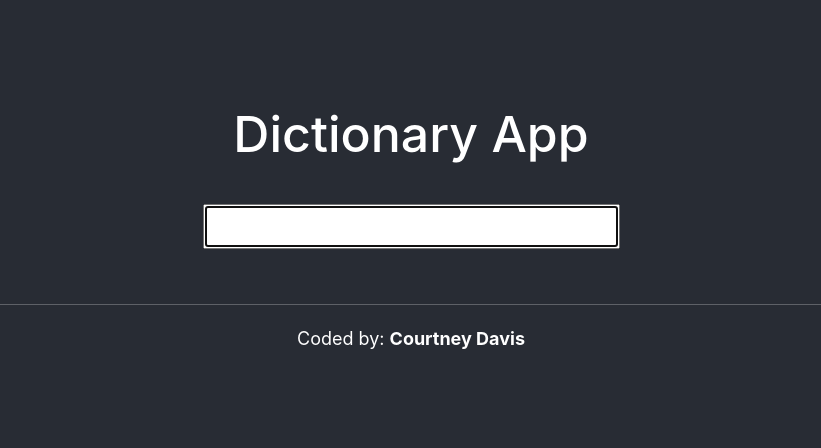
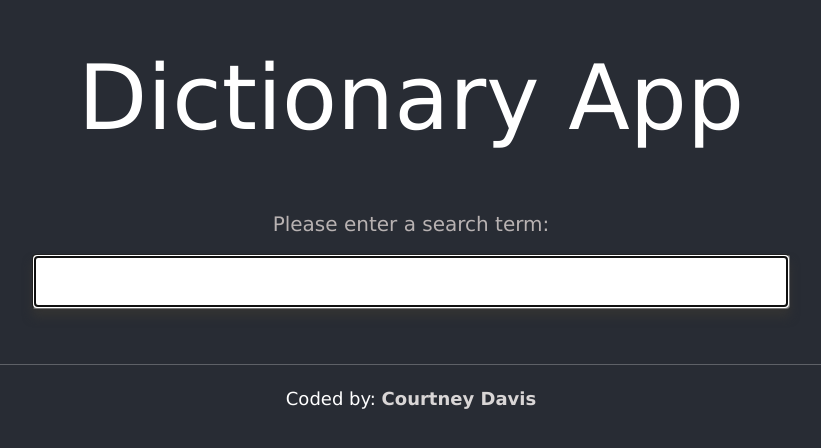
Before and after one commit to cdavis1809/react-dictionary-app, a React (Create React App) app: page / in a window 1280 px wide. Shown: the part 192-640 px from the top of the page, without its empty margins (229-1050 px from the left). Built offline with nearby package versions, Linux system fonts and the light colour scheme.

Commit message:
updated styling

```diff
--- a/src/App.css
+++ b/src/App.css
@@ -8,13 +8,18 @@
   justify-content: center;
   font-size: calc(10px + 2vmin);
   color: white;
+  font-family: "Lucida Sans", "Lucida Sans Regular", "Lucida Grande",
+    "Lucida Sans Unicode", Geneva, Verdana, sans-serif;
 }
 .author {
   font-weight: bold;
 }
 a {
   text-decoration: none;
-  color: white;
+  color: rgb(217, 214, 214);
+}
+a:hover {
+  color: rgb(47, 211, 156);
 }
 footer {
   margin-top: 20px;
--- a/src/App.js
+++ b/src/App.js
@@ -12,7 +12,11 @@ export default function App() {
         <footer>
           Coded by:{" "}
           <span className="author">
-            <a href="https://github.com/cdavis1809/react-dictionary-app">
+            <a
+              href="https://github.com/cdavis1809/react-dictionary-app"
+              target="_blank"
+              rel="noreferrer"
+            >
               Courtney Davis
             </a>
           </span>
--- a/src/Dictionary.css
+++ b/src/Dictionary.css
@@ -3,7 +3,20 @@ form {
   margin: 0 auto;
 }
 h1 {
-  margin-bottom: 40px;
+  margin-bottom: 60px;
   margin-top: 40px;
-  font-size: 50px;
+  font-size: 90px;
+  font-family: "Lucida Sans", "Lucida Sans Regular", "Lucida Grande",
+    "Lucida Sans Unicode", Geneva, Verdana, sans-serif;
 }
+h5 {
+  color: rgb(184, 178, 178);
+}
+input {
+  border-radius: 4px;
+  box-shadow: 0 8px 10px;
+  width: 80%;
+  padding: 6px;
+  color: #333;
+  margin-top: 10px;
+}
--- a/src/Dictionary.js
+++ b/src/Dictionary.js
@@ -9,6 +9,7 @@ export default function Dictionary() {
 
   function handleResponse(response) {
     setResults(response.data);
+    console.log(response.data);
   }
   function search(event) {
     event.preventDefault();
@@ -23,6 +24,7 @@ export default function Dictionary() {
   return (
     <div className="dictionary">
       <h1>Dictionary App</h1>
+      <h5>Please enter a search term:</h5>
       <form onSubmit={search}>
         <input type="search" autoFocus={true} onChange={handleKeywordChange} />
       </form>
--- a/src/Meaning.css
+++ b/src/Meaning.css
@@ -1,3 +1,7 @@
 .results {
   text-align: left;
 }
+strong {
+  color: rgb(184, 178, 178);
+  font-size: 20px;
+}
--- a/src/Meaning.js
+++ b/src/Meaning.js
@@ -4,7 +4,6 @@ import Synonyms from "./Synonyms.js";
 import Antonyms from "./Antonyms.js";
 
 export default function Meaning(props) {
-  console.log(props.meaning);
   return (
     <div className="results">
       <br />
--- a/src/Results.css
+++ b/src/Results.css
@@ -1,4 +1,5 @@
 h2 {
-  margin-top: 30px;
+  margin: 30px;
   text-transform: capitalize;
+  font-size: 50px;
 }
--- a/src/Results.js
+++ b/src/Results.js
@@ -7,6 +7,7 @@ export default function Results(props) {
     return (
       <div className="Results">
         <h2>{props.results.word}</h2>
+        <h4>Pronunciation: {props.results.phonetic}</h4>
         {props.results.meanings.map(function (meaning, index) {
           return (
             <div key={index}>
--- a/src/Synonyms.js
+++ b/src/Synonyms.js
@@ -4,7 +4,7 @@ export default function Synonyms(props) {
   if (props.synonyms) {
     return (
       <div>
-        <strong>Synonyms:</strong>
+        <strong>Synonyms: </strong>
         <ul className="Synonyms">
           {props.synonyms.map(function (synonym, index) {
             return <span key={index}>{synonym}</span>;
--- a/src/index.css
+++ b/src/index.css
@@ -1,13 +1,15 @@
 body {
+  font-family: "Lucida Sans", "Lucida Sans Regular", "Lucida Grande",
+    "Lucida Sans Unicode", Geneva, Verdana, sans-serif;
   margin: 0;
-  font-family: -apple-system, BlinkMacSystemFont, 'Segoe UI', 'Roboto', 'Oxygen',
-    'Ubuntu', 'Cantarell', 'Fira Sans', 'Droid Sans', 'Helvetica Neue',
+  font-family: -apple-system, BlinkMacSystemFont, "Segoe UI", "Roboto", "Oxygen",
+    "Ubuntu", "Cantarell", "Fira Sans", "Droid Sans", "Helvetica Neue",
     sans-serif;
   -webkit-font-smoothing: antialiased;
   -moz-osx-font-smoothing: grayscale;
 }
 
 code {
-  font-family: source-code-pro, Menlo, Monaco, Consolas, 'Courier New',
+  font-family: source-code-pro, Menlo, Monaco, Consolas, "Courier New",
     monospace;
 }
```
Also changed, not shown: src/logo.svg (deleted).
